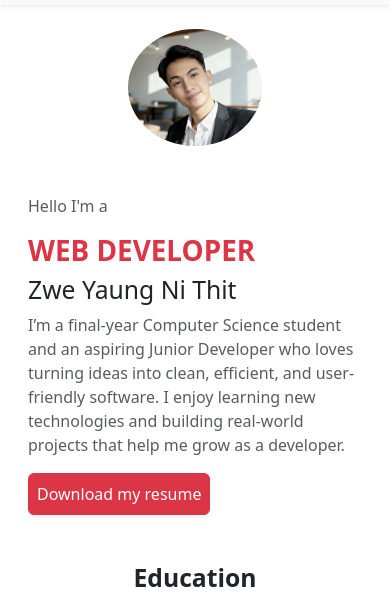
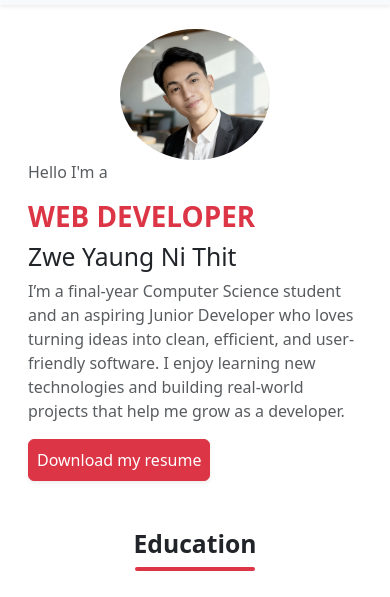
Before and after one commit to ZweYaung/My-Portfolio, a plain HTML site: page index.html in a window 390 px wide. Shown: the part 51-648 px from the top of the page. Drawn offline with nearby package versions, Linux system fonts and the light colour scheme.

Commit message:
V4 Commit

```diff
--- a/index.html
+++ b/index.html
@@ -75,15 +75,15 @@
             <div class="text-center">
               <img
                 class="rounded-circle"
-                width="40%"
-                height="40%"
+                width="45%"
+                height="45%"
                 src="./Media/my_updated_pic_2.jpg"
                 alt="Profile"
               />
             </div>
           </div>
 
-          <div class="col-md-6 order-md-first mt-5">
+          <div class="col-md-6 order-md-first mt-md-5">
             <p class="text-muted">Hello I'm a</p>
             <h1 class="text-danger fw-bold text-uppercase">Web Developer</h1>
             <h2>Zwe Yaung Ni Thit</h2>
```
